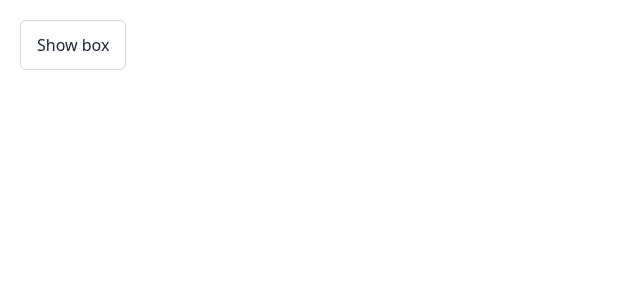
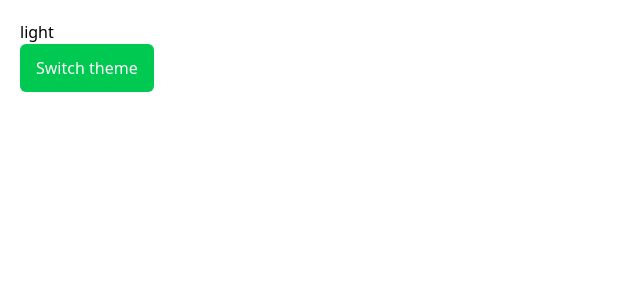
Before and after one commit to codersjj/react19-full-course, a React (Vite) app: page / in a window 1280 px wide. Shown: the top 300 px of the page, without its empty margins (0-640 px from the left). Built offline with nearby package versions, Linux system fonts and the light colour scheme.

Commit message:
feat: add a Context example

```diff
--- a/src/App.tsx
+++ b/src/App.tsx
@@ -1,16 +1,47 @@
+import { createContext, useContext, useState } from "react";
 import Button from "./components/Button";
-import useDisclosure from "./hooks/use-disclosure";
+
+type ThemeType = "light" | "dark";
+
+type ContextType = {
+  theme: ThemeType;
+  setTheme: (theme: ThemeType) => void;
+};
+
+const Context = createContext<ContextType | null>(null);
 
 function App() {
-  const { isOpen, onToggle } = useDisclosure();
+  const [theme, setTheme] = useState<ThemeType>("light");
 
   return (
-    <div className="p-5">
-      {isOpen && <div className="w-8 h-6 bg-amber-300"></div>}
-      <Button variant="outline" onClick={onToggle}>
-        {isOpen ? "Hide" : "Show"} box
+    <Context.Provider
+      value={{
+        theme,
+        setTheme,
+      }}
+    >
+      <div className="p-5">
+        <Text />
+      </div>
+    </Context.Provider>
+  );
+}
+
+function Text() {
+  const ctx = useContext(Context);
+  if (!ctx)
+    throw new Error(
+      "Theme context is undefined. Please ensure your component is wrapped with ThemeProvider"
+    );
+  const { theme, setTheme } = ctx;
+
+  return (
+    <>
+      <p>{theme}</p>
+      <Button onClick={() => setTheme(theme === "light" ? "dark" : "light")}>
+        Switch theme
       </Button>
-    </div>
+    </>
   );
 }
 
```
